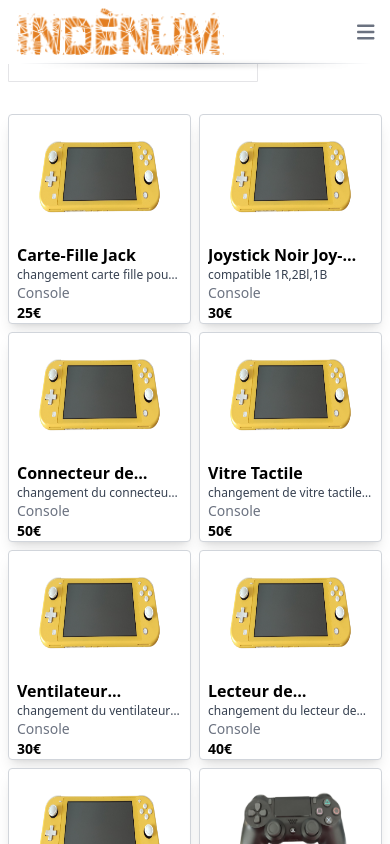
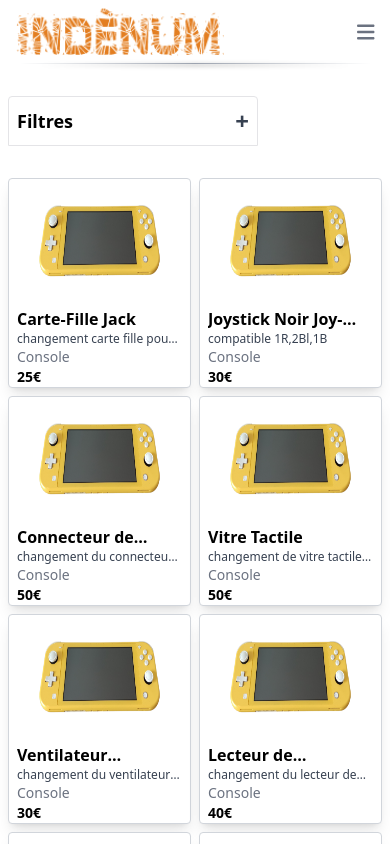
Before and after one commit to jo33200/indenum, a React (Vite) app: page /rates in a window 390 px wide. Shown: the top 844 px of the page. Built offline with nearby package versions, Linux system fonts and the light colour scheme.

Commit message:
Update Rate component to adjust top margin for improved layout

```diff
--- a/src/pages/rates/rates.jsx
+++ b/src/pages/rates/rates.jsx
@@ -93,7 +93,7 @@ const Rate = () => {
   }
 
   return (
-    <div className="my-8 flex h-auto w-full flex-col items-start gap-8 px-2 sm:w-full md:flex-row md:items-start md:justify-around xl:my-32">
+    <div className="mt-24 md:mt-8 mb-8 flex h-auto w-full flex-col items-start gap-8 px-2 sm:w-full md:flex-row md:items-start md:justify-around xl:my-32">
       {/* Filtres */}
       <div className="flex w-full md:w-80 md:flex-col">
         <Filters
```
